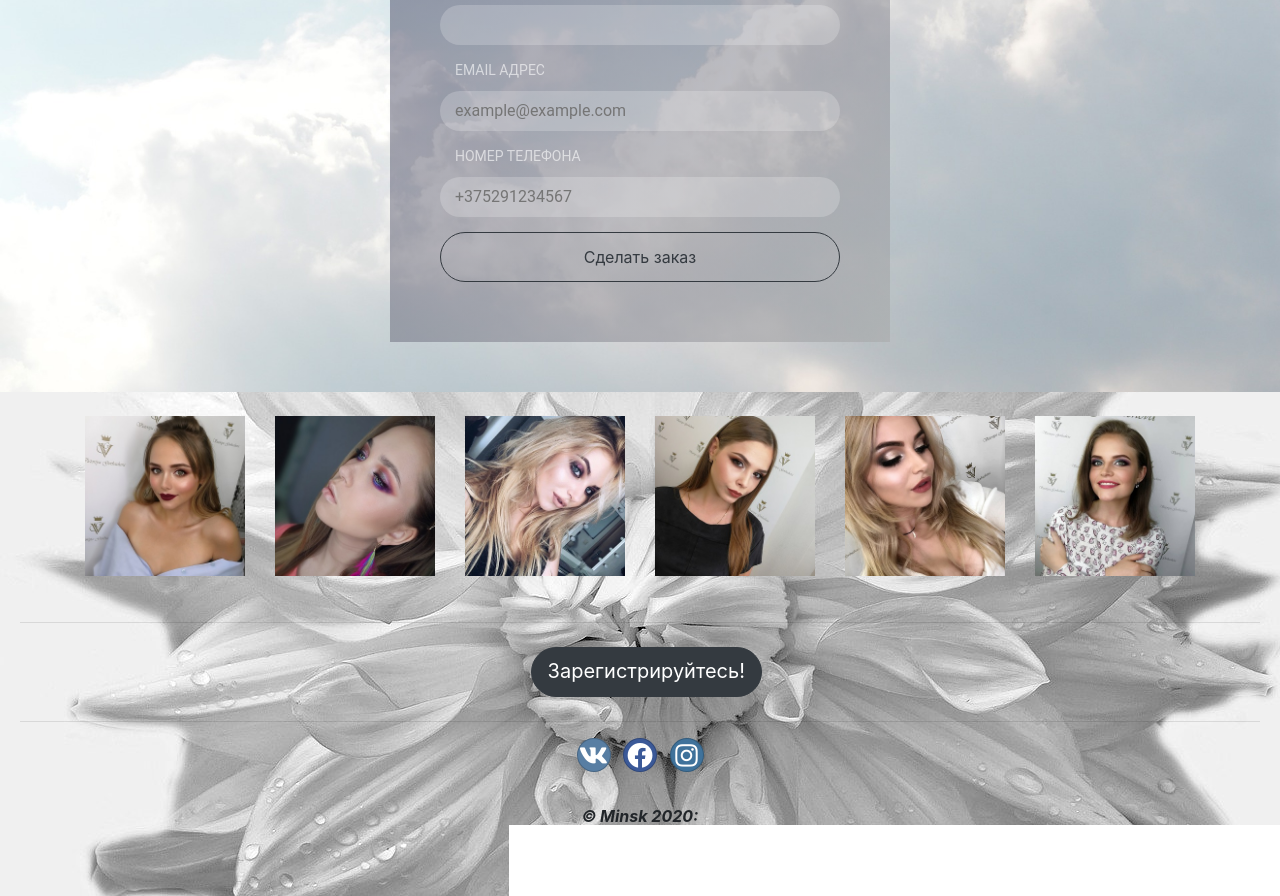
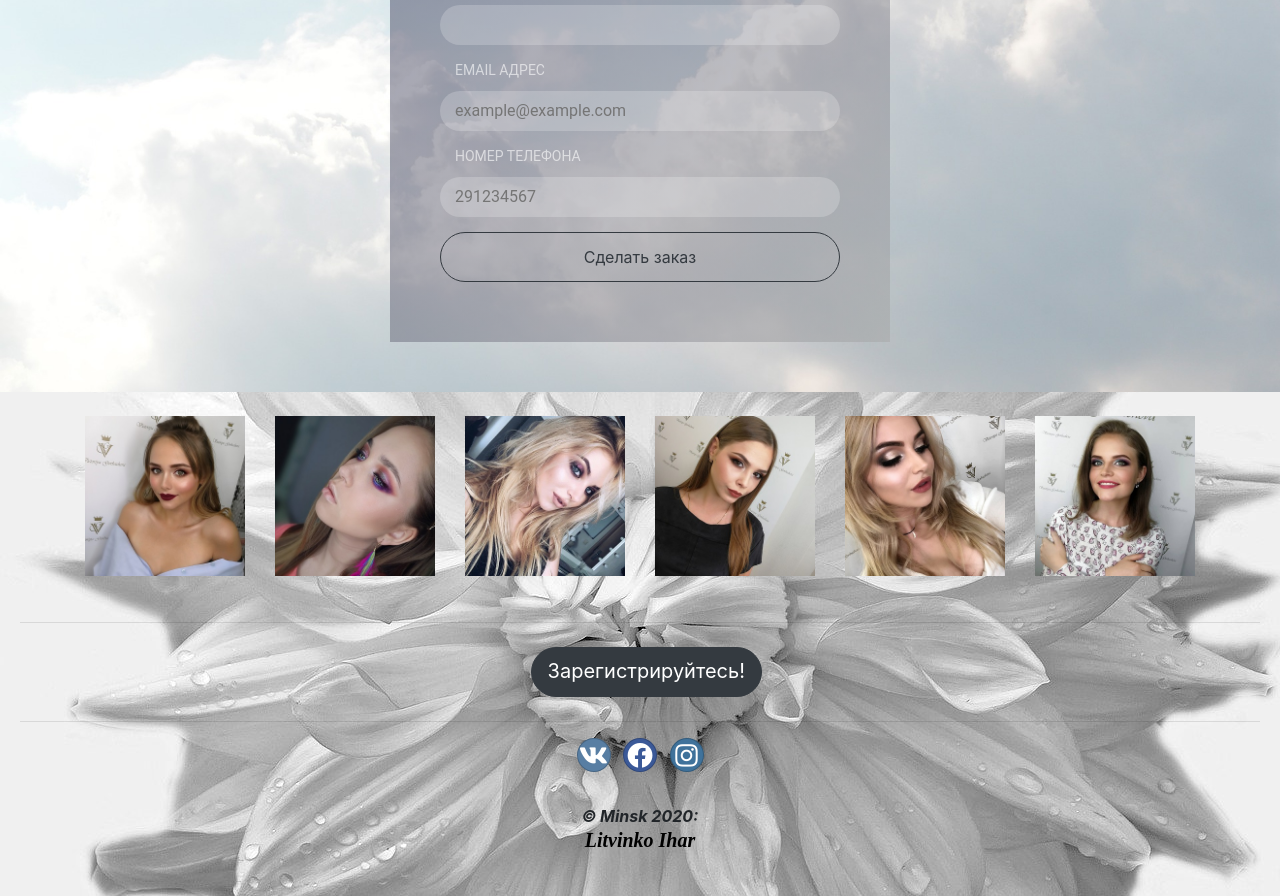
Before and after one commit to Himond/BeautySchool, a Django app: template orders/templates/orders/order/create.html in a window 1280 px wide. Shown: the part 446-1342 px from the top of the page. Run offline with Django 3.2, Linux system fonts and the light colour scheme; the template is opened without the code that fills it, so the values that code supplies are empty; parts of the project's set-up code (start-up, migrations or seed data) failed here and were passed over; some libraries are stand-ins or nearby versions.

Commit message:
Second version of application moved into github

```diff
--- a/courses/templates/courses/course/detail.html
+++ b/courses/templates/courses/course/detail.html
@@ -68,7 +68,7 @@
                                             <label for="id_email_course">Email адрес</label>
                                             <input type="email" name="email"  id="id_email_course" placeholder="example@example.com" required>
                                             <label for="id_phone_course">Номер телефона</label>
-                                            <input type="tel" pattern="[\+]375\d{2}\d{3}\d{2}\d{2}" name="phone"  id="id_phone_course" placeholder="+375291234567" required>
+                                            <input type="tel" pattern="\d{2}\d{3}\d{2}\d{2}" name="phone"  id="id_phone_course" placeholder="291234567" required>
                                             <label for="id_comment_course">Комментарий:</label>
                                             <textarea class="form-control" name="comments" rows="2" id="id_comment_course" placeholder="Укажите время занятий(утро, вечер) и дополнительную информацию!" required></textarea>
                                             <hr>
@@ -99,7 +99,7 @@
                                             <label>Email адрес</label>
                                             {{ entry_form.email }}
                                             <label for="id_phone_course">Номер телефона</label>
-                                            <input type="tel" pattern="[\+]375\d{2}\d{3}\d{2}\d{2}" name="phone"  id="id_phone_course1" placeholder="+375291234567" required>
+                                            <input type="tel" pattern="d{2}\d{3}\d{2}\d{2}" name="phone"  id="id_phone_course1" placeholder="291234567" required>
                                             <label for="id_comment_course">Комментарий:</label>
                                             <textarea class="form-control" name="comments" rows="2" id="id_comment_course1" placeholder="Укажите время занятий(утро, вечер) и дополнительную информацию!" required></textarea>
                                             <hr>
--- a/orders/templates/orders/order/create.html
+++ b/orders/templates/orders/order/create.html
@@ -17,6 +17,7 @@
         </div>
     {% endif %}
     <form class="transparent center-block order-form" method="post" action=".">
+        {% csrf_token %}
         <div class="form-inner">
             <h6>Оформить заказ</h6>
             <div class="order-info">
@@ -47,9 +48,9 @@
             <label for="id_email_shop">Email адрес</label>
             <input type="email" name="email"  id="id_email_shop" placeholder="example@example.com" required>
             <label for="id_phone_shop">Номер телефона</label>
-            <input type="tel" pattern="[\+]375\d{2}\d{3}\d{2}\d{2}" name="phone"  id="id_phone_shop" placeholder="+375291234567" required>
+            <input type="tel" pattern="\d{2}\d{3}\d{2}\d{2}" name="phone"  id="id_phone_shop" placeholder="291234567" required>
             <button type="submit" class="btn btn-outline-dark btn-block btn-rounded">Сделать заказ</button>
-            {% csrf_token %}
+
             {% else %}
             <label >Имя</label>
             {{ form.first_name }}
@@ -58,11 +59,12 @@
             <label >Email адрес</label>
             {{ form.email }}
             <label for="id_phone_shop_aut">Номер телефона</label>
-            <input type="tel" pattern="[\+]375\d{2}\d{3}\d{2}\d{2}" name="phone"  id="id_phone_shop_aut" placeholder="+375291234567" required>
+            <input type="tel" pattern="\d{2}\d{3}\d{2}\d{2}" name="phone"  id="id_phone_shop_aut" placeholder="291234567" required>
             <button type="submit" class="btn btn-outline-dark btn-block btn-rounded">Сделать заказ</button>
-            {% csrf_token %}
+
             {% endif %}
         </div>
+
         </form>
 
  </div>
```
